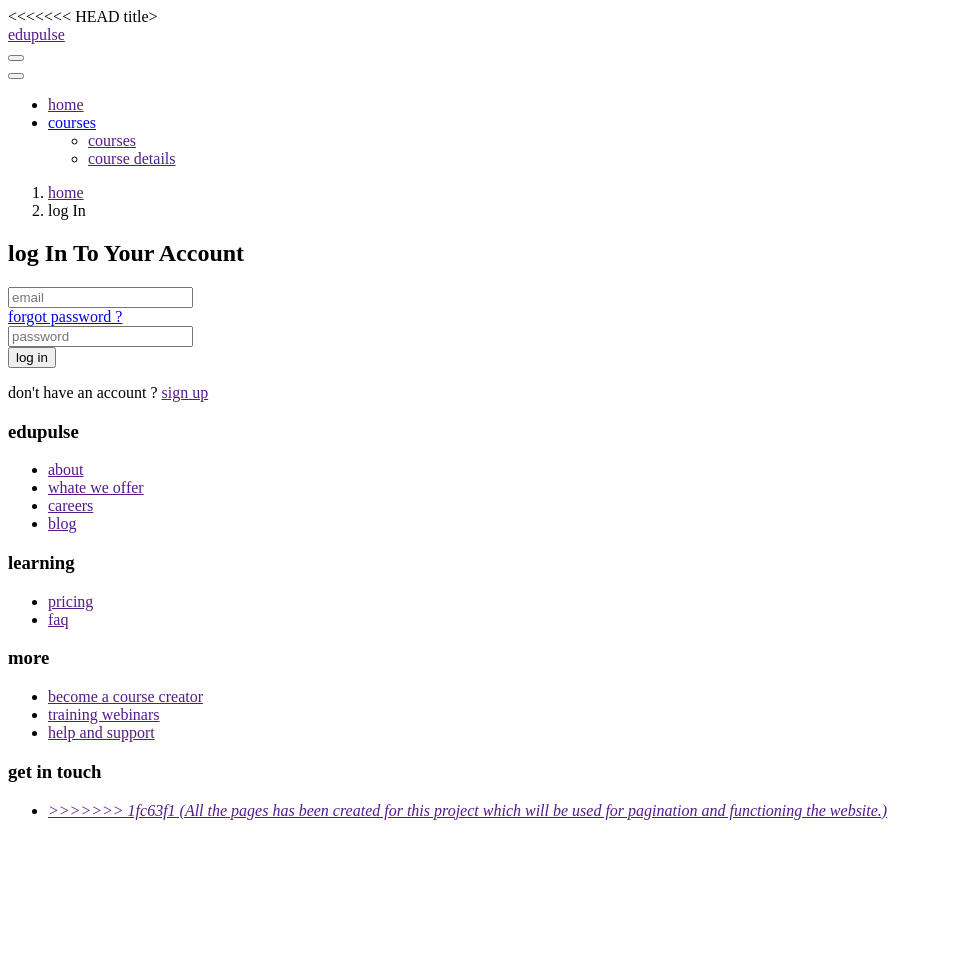
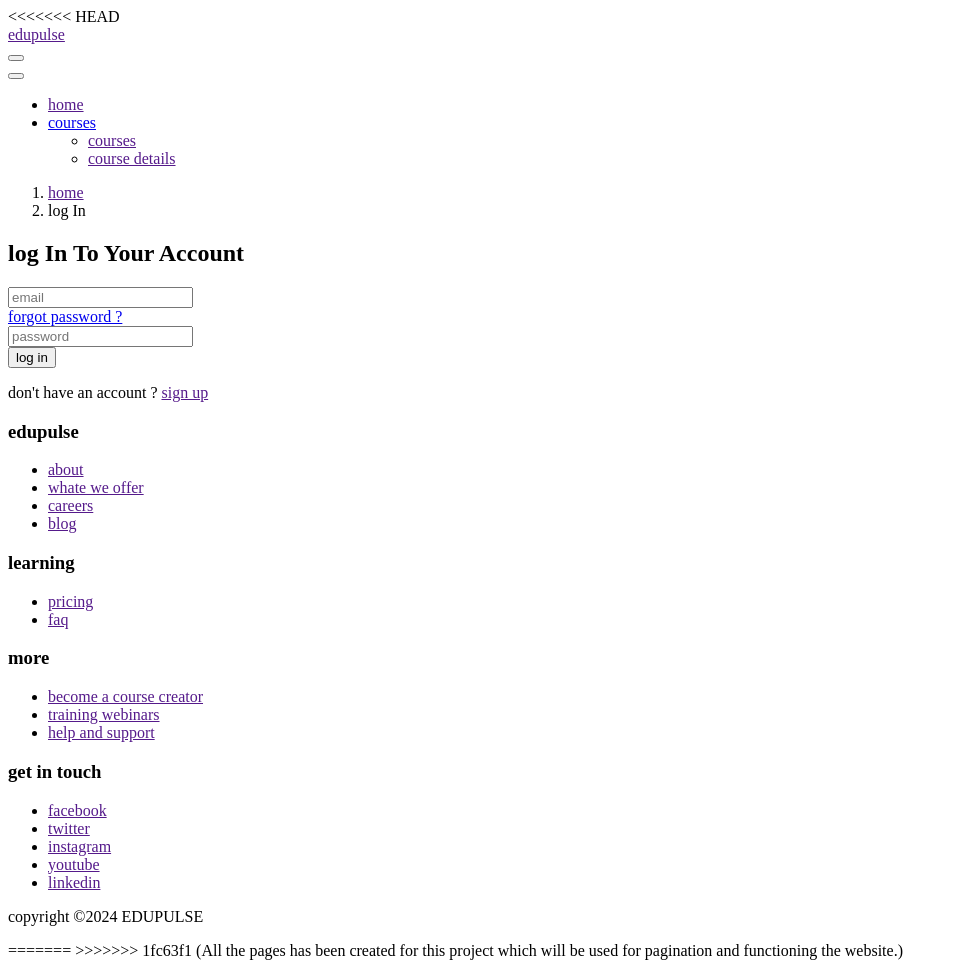
Before and after one commit to AshrafUAsif/B9IS123-Programming-For-Information-Systems-Group-CA2, a Flask app: page /log-in.html in a window 1280 px wide. Shown: the whole page, without its empty margins (0-958 px from the left). Before the commit the page ends 820 px from the top, so only its background shows below. Run offline with Flask 3, Linux system fonts and the light colour scheme.

Commit message:
ended footer section with all social media platform details and copyright notice

```diff
--- a/templates/log-in.html
+++ b/templates/log-in.html
@@ -2,7 +2,7 @@
 <<<<<<< HEAD
 <html lang=""en">
   <head>
-    <title>{% block title %}edupulse{% endblock %}</title>title>
+    <title>{% block title %}edupulse{% endblock %}</title>
     <meta charset="utf-8" />
     <meta name=""viewport" content="width=device-width", initial-scale="1.0"/>
     <link
@@ -144,25 +144,33 @@
                     <div class="footer-item">
                         <h3>get in touch</h3>
                         <ul>
-                            <li>
-                                <a href=""
-                                ><i class="fab fa-facebook social-icon></i> facebook</a
-                                >
-                            </li>
-                            <li>
-                                <a href=""
-                                ><i class="fab fa-twitter social-icon></i> twitter</a>
+                            <li><a href=""><i class="fab fa-facebook social-icon"></i>facebook</a></li>
+                            <li><a href=""><i class="fab fa-twitter social-icon"></i>twitter</a></li>
+                            <li><a href=""><i class="fab fa-instagram social-icon"></i>instagram</a></li>
+                            <li><a href=""><i class="fab fa-youtube social-icon"></i>youtube</a></li>
+                            <li><a href=""><i class="fab fa-linked social-icon"></i>linkedin</a></li>
                         </ul>
                     </div>
                 </div>
             </div>
         </div>
     </div>
+    <div class="footer-bottom">
+        <div class="container">
+            <p class="m-0 py-4 text-center">copyright &copy;2024 EDUPULSE</p>
+        </div>
+        </div>
   </footer>
+  <!-- footer end -->
+
+</div>
+<!-- main wrapper end -->
+
+
+<script src=""></script>
+<script src=""></script>
 </body>
-
-    </title>
-</head></html>
+</html>
 =======
 <html lang="en">
 <head>
```
Lines whose indentation alone changed are shown as unchanged.
